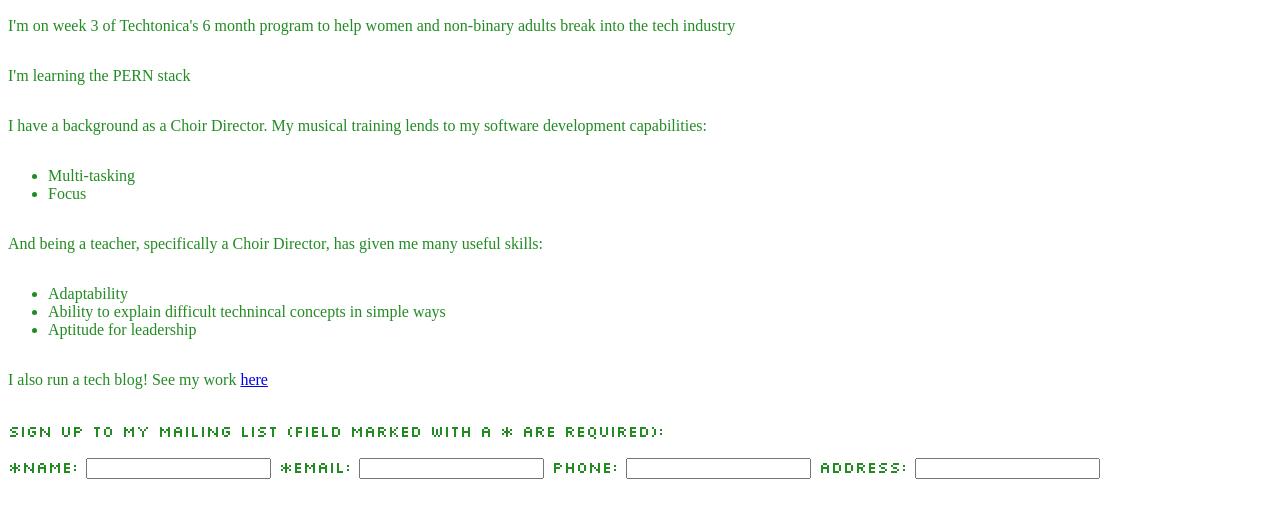
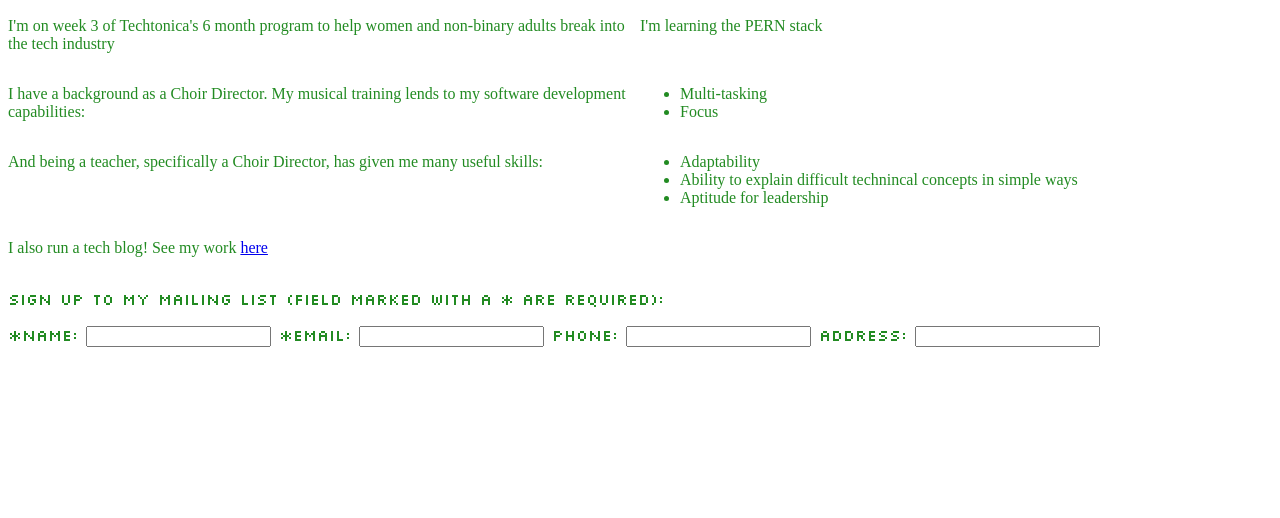
Before and after one commit to RachelGreenwood/TechtonicaAssignments, a plain HTML site: page portfolio/index.html in a window 1280 px wide. Shown: the part 158-676 px from the top of the page. Drawn offline with Linux system fonts and the light colour scheme; a web font is replaced by a local one.

Commit message:
Puts about me section into 2 columns

```diff
--- a/portfolio/index.css
+++ b/portfolio/index.css
@@ -11,6 +11,7 @@ img {
 
 .about {
     display: grid;
+    grid-template-columns: 50% 50%;
 }
 
 form {
```
